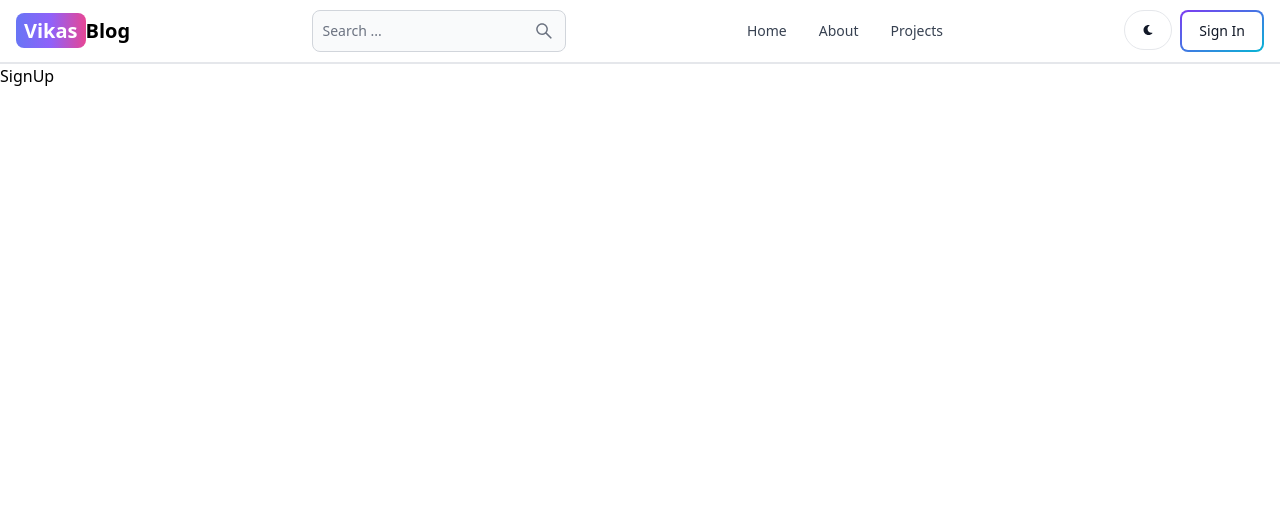
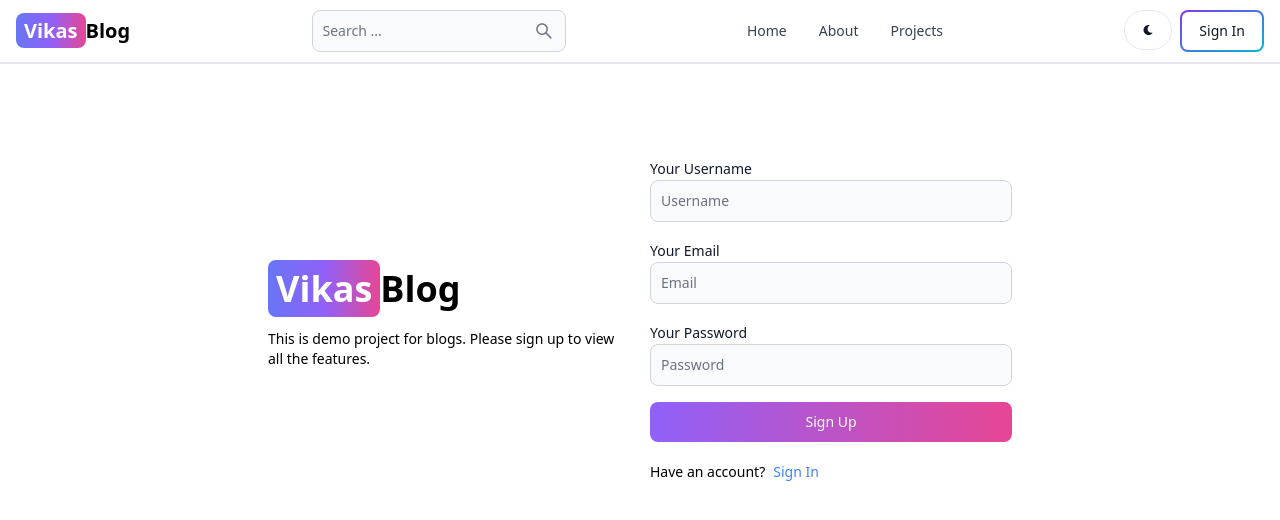
Before and after one commit to vikas-z-pinnacle/blogApp, a React (Vite) app in the folder client/: page /sign-up in a window 1280 px wide. Shown: the top 520 px of the page. Built offline with nearby package versions, Linux system fonts and the light colour scheme.

Commit message:
Sign Up Screen

```diff
--- a/client/src/pages/SignUp.jsx
+++ b/client/src/pages/SignUp.jsx
@@ -1,7 +1,42 @@
+import { Button, Label, TextInput } from "flowbite-react";
+import { Link } from "react-router-dom";
 
 
 export default function SignUp() {
     return (
-        <div>SignUp</div>
+        <div className="min-h-screen mt-20">
+            <div className="flex p-3 max-w-3xl mx-auto flex-col md:flex-row md:items-center gap-5">
+                {/* Left */}
+                <div className="flex-1">
+                    <Link to="/" className="font-bold dark:text-white text-4xl">
+                        <span className="px-2 py-1 bg-gradient-to-r from-indigo-500 via-purple-500 to-pink-500 rounded-lg text-white">Vikas</span>
+                        Blog
+                    </Link>
+                    <p className="text-sm mt-5">This is demo project for blogs. Please sign up to view all the features.</p>
+                </div>
+                {/* Right */}
+                <div className="flex-1">
+                    <form className="flex flex-col gap-4">
+                        <div>
+                            <Label value="Your Username" />
+                            <TextInput type="text" placeholder="Username" id="username" />
+                        </div>
+                        <div>
+                            <Label value="Your Email" />
+                            <TextInput type="text" placeholder="Email" id="email" />
+                        </div>
+                        <div>
+                            <Label value="Your Password" />
+                            <TextInput type="text" placeholder="Password" id="password" />
+                        </div>
+                        <Button type="submit" gradientDuoTone="purpleToPink">Sign Up</Button>
+                    </form>
+                    <div className="flex gap-2 text-sm mt-5">
+                        <span>Have an account?</span>
+                        <Link to="/sign-in" className="text-blue-500">Sign In</Link>
+                    </div>
+                </div>
+            </div>
+        </div>
     )
 }
```
